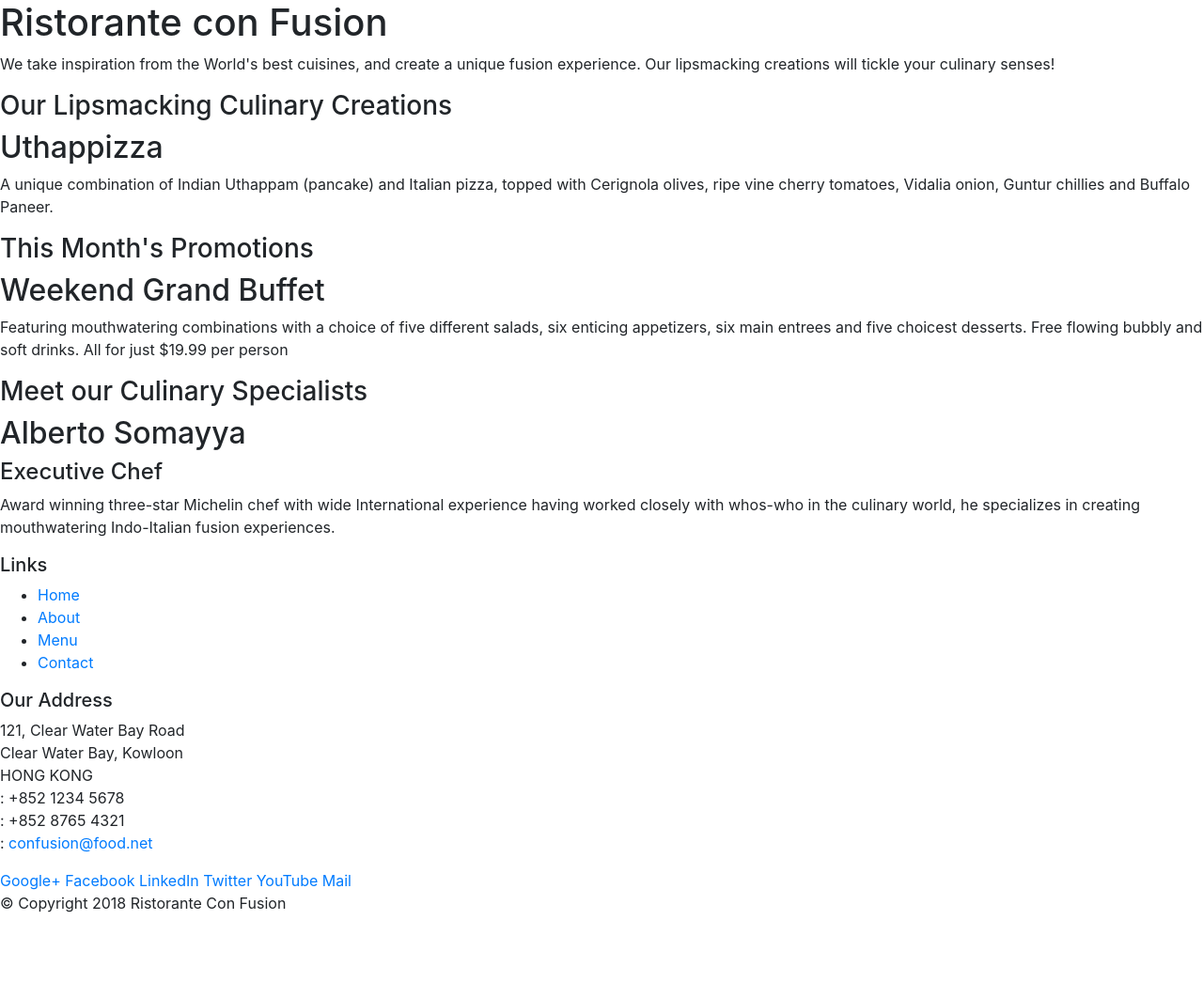
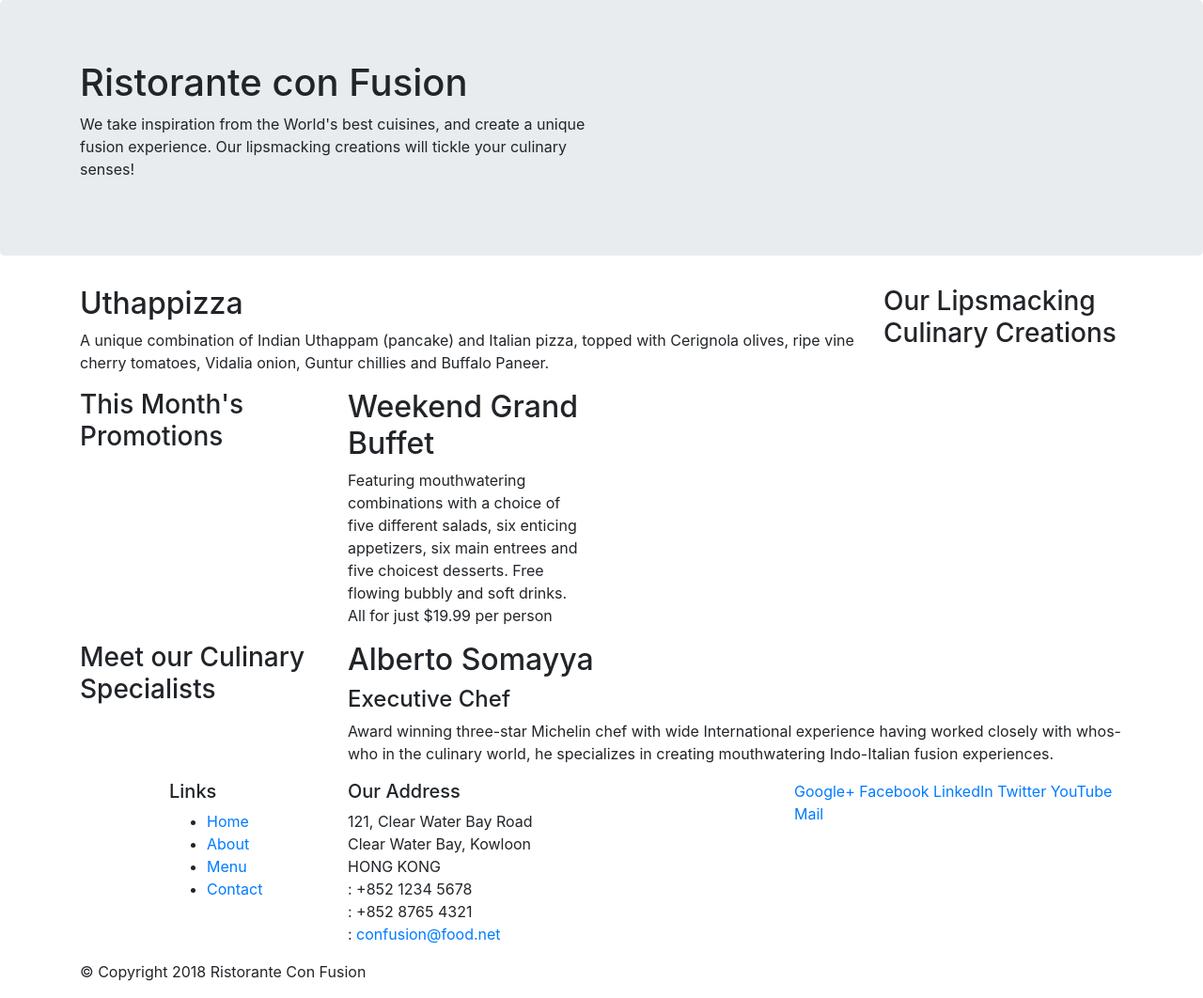
Before and after one commit to pmayuri/1, a website: page index.html in a window 1280 px wide. Shown: the whole page at 94% size. Before the commit the page ends 989 px from the top, so only its background shows below. Drawn offline with nearby package versions, Linux system fonts and the light colour scheme.

Commit message:
Bootstrap

```diff
--- a/index.html
+++ b/index.html
@@ -14,46 +14,46 @@
 
 <body>
 
-    <header>
-        <div>
-            <div>
-                <div>
+    <header class="jumbotron">
+        <div class="container">
+            <div class="row">
+                <div class="col-12 col-sm-6">
                     <h1>Ristorante con Fusion</h1>
                     <p>We take inspiration from the World's best cuisines, and create a unique fusion experience. Our lipsmacking creations will tickle your culinary senses!</p>
                 </div>
-                <div>
+                <div class="col-12 col-sm">
                 </div>
             </div>
         </div>
     </header>
 
-    <div>
-        <div>
-            <div>
+    <div class="container">
+        <div class="row">
+            <div class="col-12 col-sm-4 order-sm-last col-md-3">
                 <h3>Our Lipsmacking Culinary Creations</h3>
             </div>
-            <div>
+            <div class="col col-sm order-sm-first col-md">
                 <h2>Uthappizza</h2>
                 <p>A unique combination of Indian Uthappam (pancake) and Italian pizza, topped with Cerignola olives, ripe vine cherry tomatoes, Vidalia onion, Guntur chillies and Buffalo Paneer.</p>
             </div>
         </div>
 
 
-        <div>
-            <div>
+        <div class="row">
+            <div class="col-12 col-sm-4 col-md-3">
                 <h3>This Month's Promotions</h3>
             </div>
-            <div>
+            <div class="col-12 col-sm-4 col-md-3">
                 <h2>Weekend Grand Buffet</h2>
                 <p>Featuring mouthwatering combinations with a choice of five different salads, six enticing appetizers, six main entrees and five choicest desserts. Free flowing bubbly and soft drinks. All for just $19.99 per person </p>
             </div>
         </div>
 
-        <div>
-            <div>
+        <div class="row">
+            <div class="col-12 col-sm-4 order-sm-first col-md-3">
                 <h3>Meet our Culinary Specialists</h3>
             </div>
-            <div>
+            <div class="col col-sm order-sm-last col-md">
                 <h2>Alberto Somayya</h2>
                 <h4>Executive Chef</h4>
                 <p>Award winning three-star Michelin chef with wide International experience having worked closely with whos-who in the culinary world, he specializes in creating mouthwatering Indo-Italian fusion experiences. </p>
@@ -62,9 +62,9 @@
     </div>
 
     <footer>
-        <div>
-            <div>
-                <div>
+        <div class="container">
+            <div class="row">
+                <div class="col-4 offset-1 col-sm-2">
                     <h5>Links</h5>
                     <ul>
                         <li><a href="#">Home</a></li>
@@ -73,7 +73,7 @@
                         <li><a href="#">Contact</a></li>
                     </ul>
                 </div>
-                <div>
+                <div class="col-7 col-sm-5">
                     <h5>Our Address</h5>
                     <address>
 		              121, Clear Water Bay Road<br>
@@ -84,7 +84,7 @@
                       <i class="fa fa-envelope fa-lg"></i>: <a href="mailto:confusion@food.net">confusion@food.net</a>
 		           </address>
                 </div>
-                <div>
+                <div class="col-12 col-sm-4">
                     <div>
                         <a href="http://google.com/+">Google+</a>
                         <a href="http://www.facebook.com/profile.php?id=">Facebook</a>
@@ -95,8 +95,8 @@
                     </div>
                 </div>
            </div>
-           <div>
-                <div>
+           <div class="row">
+                <div class="col-auto">
                     <p>© Copyright 2018 Ristorante Con Fusion</p>
                 </div>
            </div>
```
